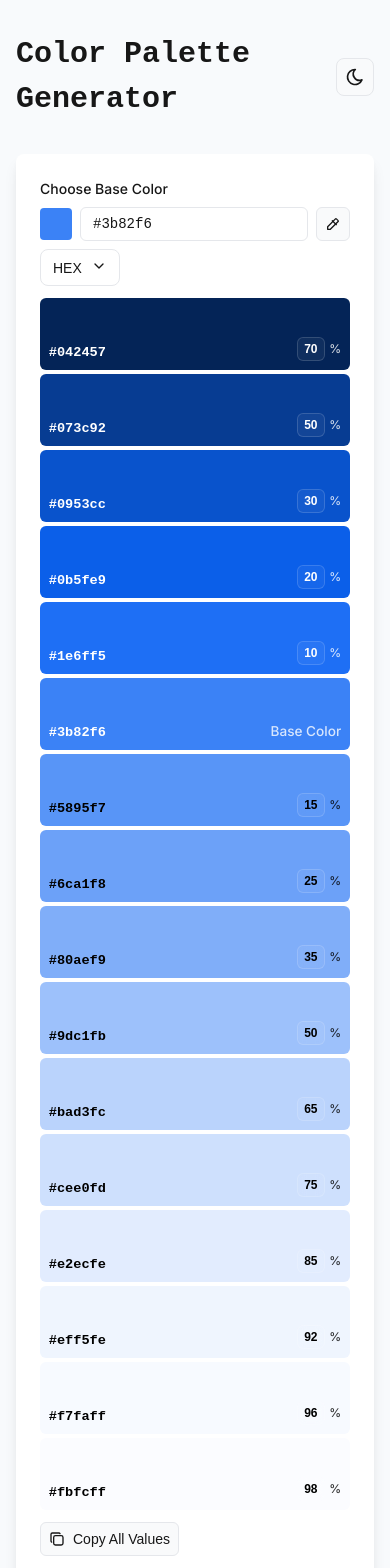
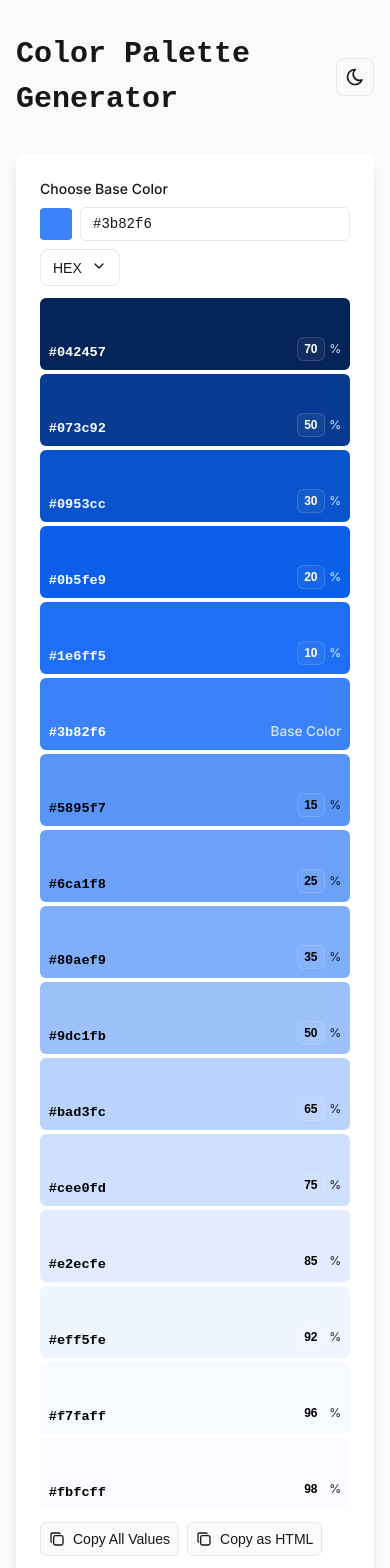
Before and after one commit to angiehemans/color-palette-generator, a Next.js app: page / in a window 390 px wide. Shown: the top 1568 px of the page. Built offline with nearby package versions, Linux system fonts and the light colour scheme.

Commit message:
added html button and fixed eyedropper for mobile

```diff
--- a/src/app/components/ColorPaletteGenerator.tsx
+++ b/src/app/components/ColorPaletteGenerator.tsx
@@ -173,6 +173,7 @@ export default function ColorPaletteGenerator({ defaultColor }: ColorPaletteGene
   const [showColorPicker, setShowColorPicker] = useState(false);
   const [shadePercentages, setShadePercentages] = useState([10, 20, 30, 50, 70]);
   const [tintPercentages, setTintPercentages] = useState([15, 25, 35, 50, 65, 75, 85, 92, 96, 98]);
+  const [isMobile, setIsMobile] = useState(false);
   const palette = generatePalette(baseColor, shadePercentages, tintPercentages);
 
   const handleEyeDropper = async () => {
@@ -199,6 +200,29 @@ export default function ColorPaletteGenerator({ defaultColor }: ColorPaletteGene
     }
   };
 
+  const copyAsHTML = async () => {
+    const htmlSwatches = allColors.map(color => {
+      const textColor = getTextColor(color.hex);
+      const label = color.type === 'base' ? 'Base' : `${color.type === 'shade' ? '-' : '+'}${color.percent}%`;
+
+      return `<div style="width: 100px; height: 100px; background-color: ${color.hex}; color: ${textColor}; display: flex; flex-direction: column; align-items: center; justify-content: center; border-radius: 8px; font-family: monospace; font-size: 12px; font-weight: 600; text-align: center; box-shadow: 0 2px 4px rgba(0,0,0,0.1);">
+        <div style="margin-bottom: 4px;">${formatColor(color.hex, colorFormat)}</div>
+        <div style="font-size: 10px; opacity: 0.8;">${label}</div>
+      </div>`;
+    }).join('\n    ');
+
+    const fullHTML = `<div style="display: flex; flex-wrap: wrap; gap: 12px; padding: 16px; background-color: #f8fafc; border-radius: 12px;">
+    ${htmlSwatches}
+  </div>`;
+
+    try {
+      await navigator.clipboard.writeText(fullHTML);
+      setShowToast(true);
+    } catch (err) {
+      console.error('Failed to copy HTML:', err);
+    }
+  };
+
   const copyIndividualColor = async (colorHex: string) => {
     try {
       await navigator.clipboard.writeText(formatColor(colorHex, colorFormat));
@@ -216,6 +240,23 @@ export default function ColorPaletteGenerator({ defaultColor }: ColorPaletteGene
       return () => clearTimeout(timer);
     }
   }, [showToast]);
+
+  useEffect(() => {
+    // Check if device is mobile
+    const checkMobileDevice = () => {
+      if (window.matchMedia) {
+        setIsMobile(window.matchMedia('(max-width: 768px)').matches);
+      }
+    };
+
+    checkMobileDevice();
+
+    // Listen for changes in screen size
+    const mediaQuery = window.matchMedia('(max-width: 768px)');
+    mediaQuery.addListener(checkMobileDevice);
+
+    return () => mediaQuery.removeListener(checkMobileDevice);
+  }, []);
 
   // Close color picker when clicking outside
   useEffect(() => {
@@ -260,6 +301,7 @@ export default function ColorPaletteGenerator({ defaultColor }: ColorPaletteGene
           className="input"
           placeholder={colorFormat === 'hex' ? '#000000' : colorFormat === 'rgb' ? 'rgb(0, 0, 0)' : 'hsl(0, 0%, 0%)'}
         />
+        {!isMobile && (
           <button
             onClick={handleEyeDropper}
             className="button"
@@ -267,6 +309,7 @@ export default function ColorPaletteGenerator({ defaultColor }: ColorPaletteGene
           >
             <IconColorPicker size={16} />
           </button>
+        )}
         <Select.Root value={colorFormat} onValueChange={(value) => setColorFormat(value as 'hex' | 'rgb' | 'hsl')}>
           <Select.Trigger className="radix-select-trigger">
             <Select.Value />
@@ -385,6 +428,7 @@ export default function ColorPaletteGenerator({ defaultColor }: ColorPaletteGene
           );
         })}
       </div>
+      <div style={{ display: 'flex', gap: '0.5rem', flexWrap: 'wrap' }}>
         <button
           onClick={copyAllValues}
           className="button"
@@ -393,6 +437,15 @@ export default function ColorPaletteGenerator({ defaultColor }: ColorPaletteGene
           <IconCopy size={16} />
           <span style={{ marginLeft: '0.5rem' }}>Copy All Values</span>
         </button>
+        <button
+          onClick={copyAsHTML}
+          className="button"
+          title="Copy as HTML with inline styles"
+        >
+          <IconCopy size={16} />
+          <span style={{ marginLeft: '0.5rem' }}>Copy as HTML</span>
+        </button>
+      </div>
 
       <div className={`toast ${showToast ? 'show' : ''}`}>
         Colors copied to clipboard!
```
Lines whose indentation alone changed are shown as unchanged.
